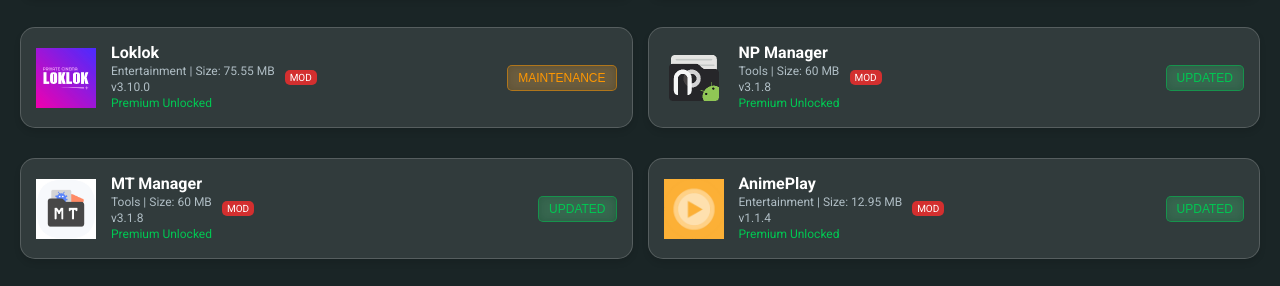
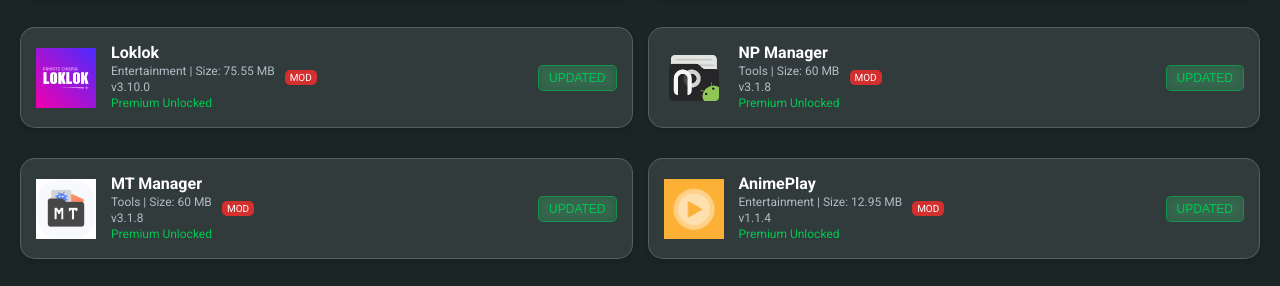
Before and after one commit to VinzzXPrime/Vinzz-Premium, a plain HTML site: page index.html in a window 1280 px wide. Shown: the part 223-509 px from the top of the page. Drawn offline with Linux system fonts and the light colour scheme.

Commit message:
Update index.html

```diff
--- a/index.html
+++ b/index.html
@@ -144,7 +144,7 @@
             <p class="premium">Premium Unlocked</p>
         </div>
         <span class="mod-label">MOD</span>
-        <button class="maintenance-btn">MAINTENANCE</button>
+        <button class="updated-btn">UPDATED</button>
     </div>
     <div class="app-card" data-name="NP Manager" data-path="npmanager/npmanager.html" onclick="location.href='npmanager/npmanager.html'">
         <img src="npmanager/npmanager.png" alt="NP Manager Icon" loading="lazy">
```
